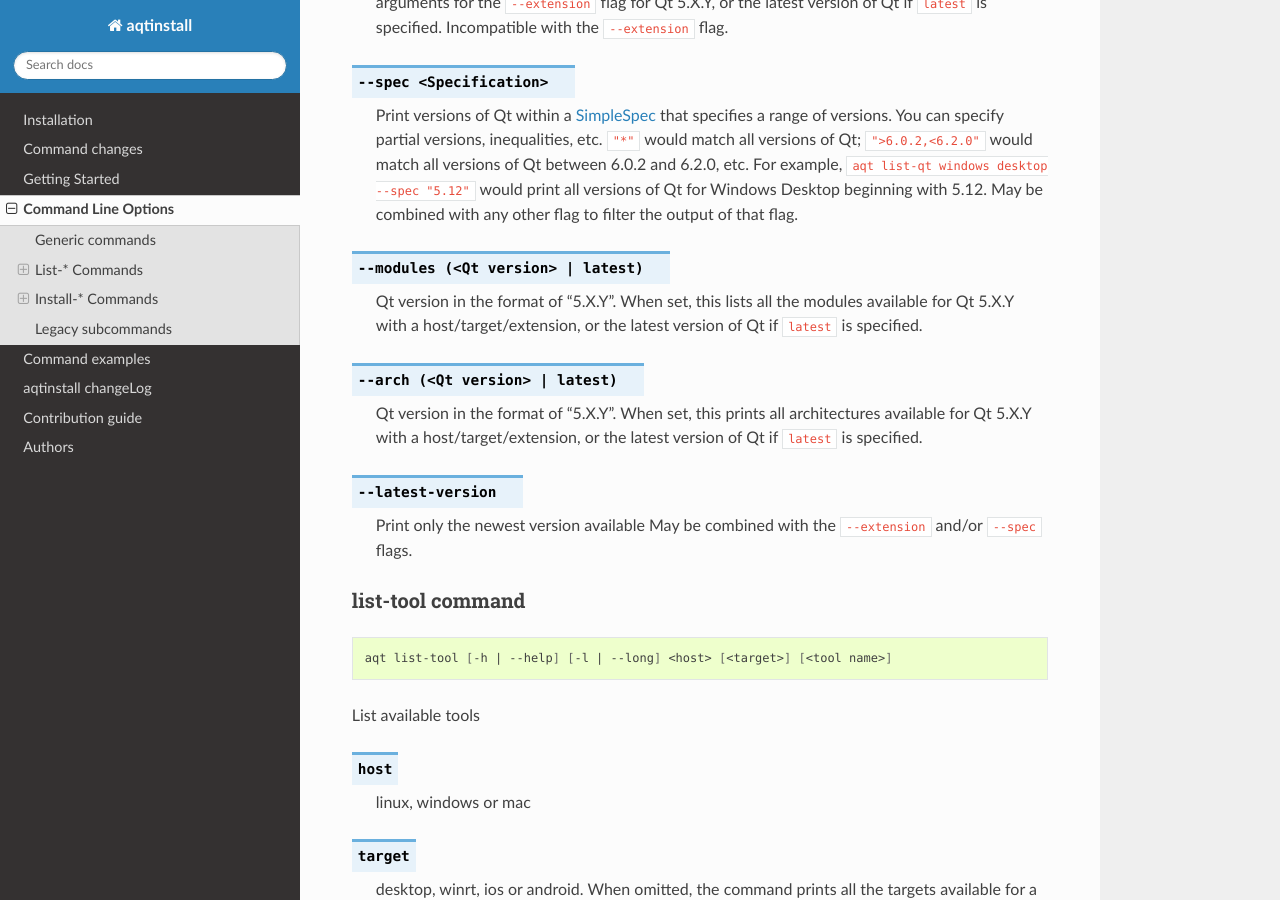
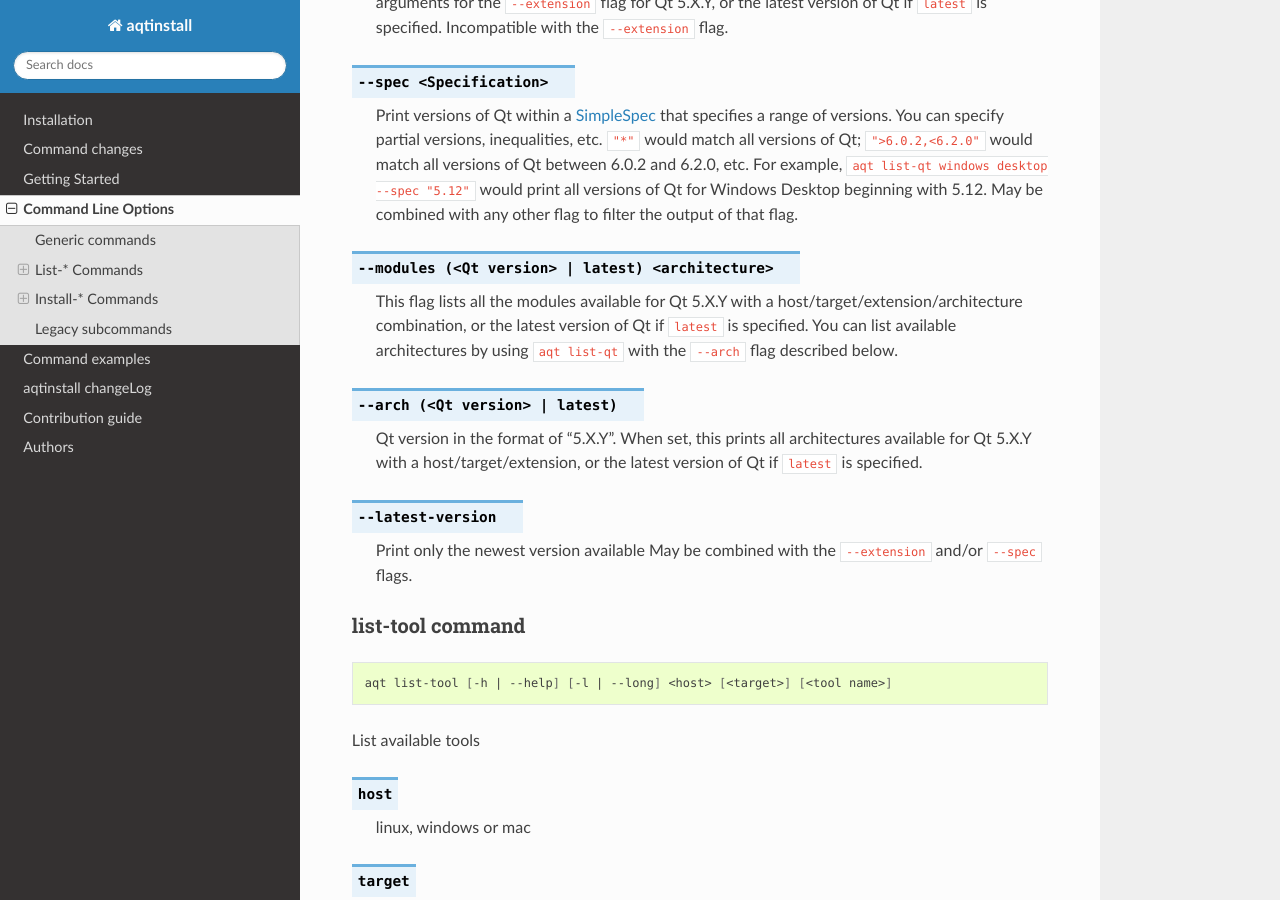
Before and after one commit to miurahr/aqtinstall, a Sphinx documentation site: the page built from docs/cli.rst, in a window 1280 px wide and 900 px high, scrolled down 1436 px. Built offline with Sphinx 7.4.7 and the Read the Docs theme 2.0.0, drawn with Linux system fonts in a browser that asks for light colours; pages that are not in the unit, such as notebooks, are missing from menus; the version number could not be read and is left out; some of the changed text lies outside the part shown.

Commit message:
Add docs for changed --modules syntax

```diff
--- a/docs/cli.rst
+++ b/docs/cli.rst
@@ -43,7 +43,7 @@
     aqt list-qt [-h | --help]
                 [--extension <extension>]
                 [--spec <specification>]
-                [--modules    (<Qt version> | latest) |
+                [--modules    (<Qt version> | latest) <architecture> |
                  --extensions (<Qt version> | latest) |
                  --arch       (<Qt version> | latest) |
                  --latest-version]
@@ -93,11 +93,12 @@
 .. _SimpleSpec: https://python-semanticversion.readthedocs.io/en/latest/reference.html#semantic_version.SimpleSpec
 
 
-.. option:: --modules (<Qt version> | latest)
+.. option:: --modules (<Qt version> | latest) <architecture>
 
-    Qt version in the format of "5.X.Y". When set, this lists all the modules
-    available for Qt 5.X.Y with a host/target/extension, or the latest version
-    of Qt if ``latest`` is specified.
+    This flag lists all the modules available for Qt 5.X.Y with a host/target/extension/architecture
+    combination, or the latest version of Qt if ``latest`` is specified.
+    You can list available architectures by using ``aqt list-qt`` with the
+    ``--arch`` flag described below.
 
 .. option:: --arch (<Qt version> | latest)
 
```
Also changed, not shown: other parts of docs/cli.rst (+1 -1 lines), docs/getting_started.rst (+25 -23 lines).
